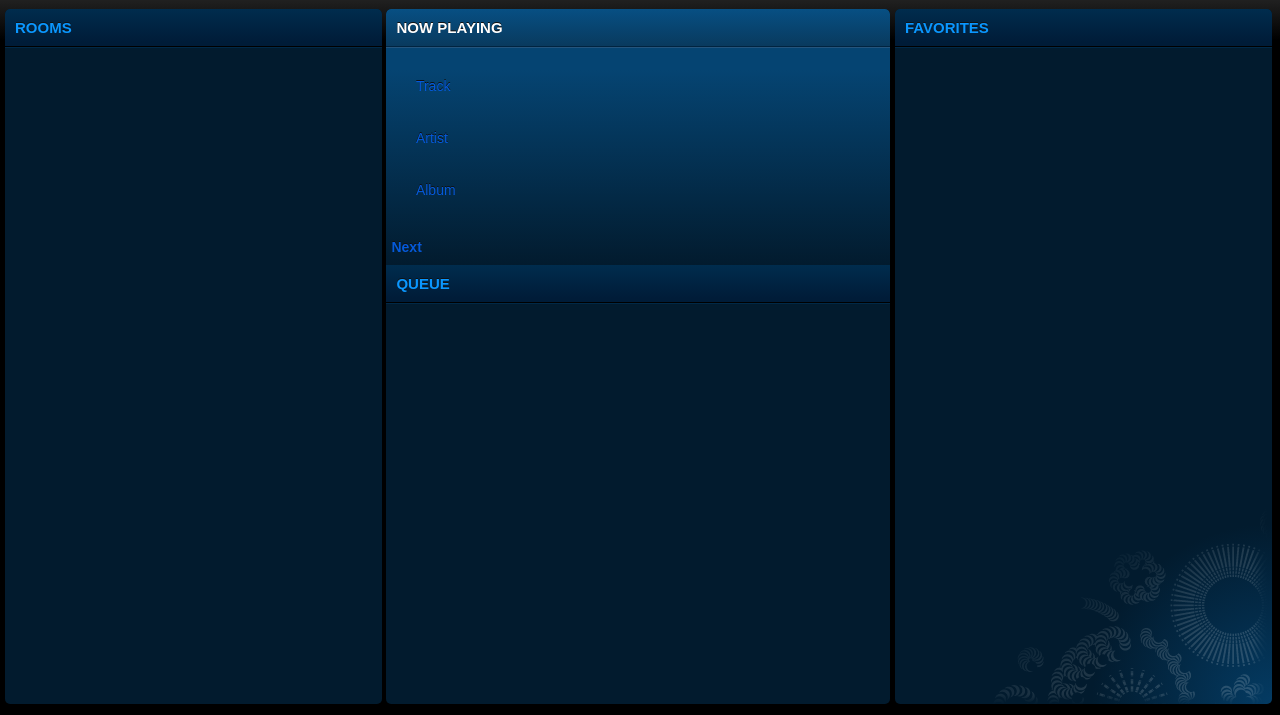
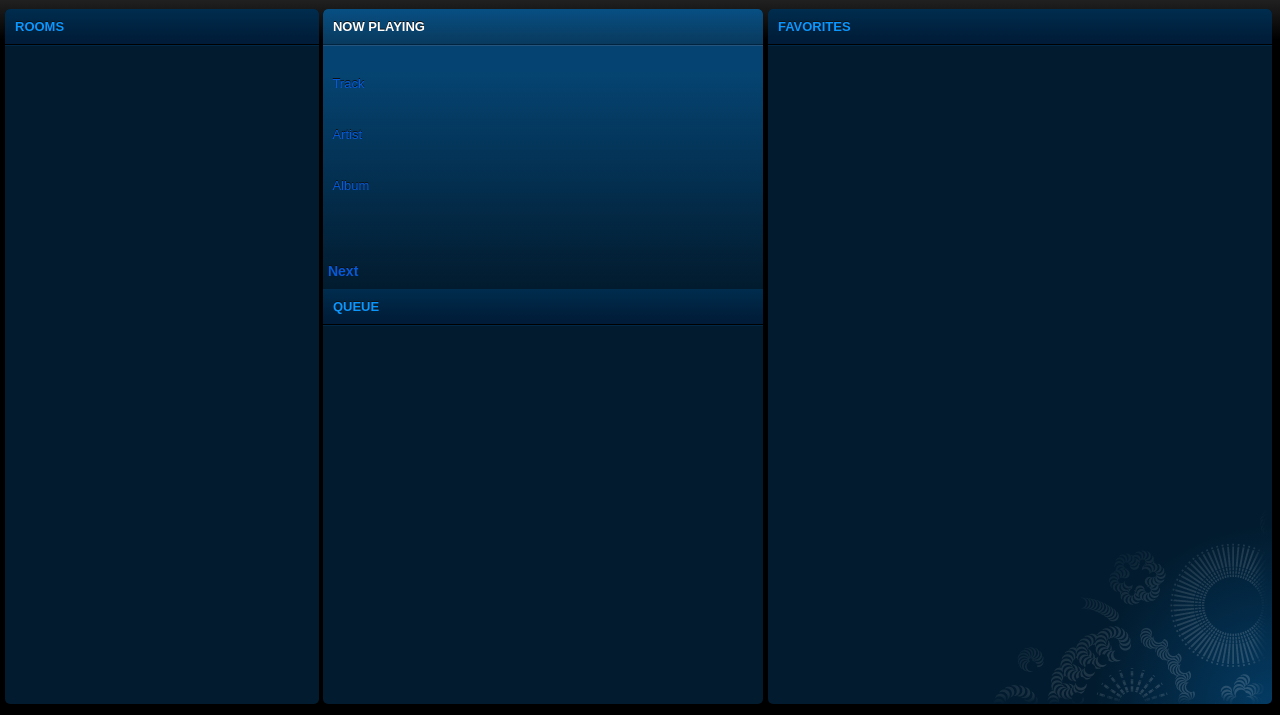
Before and after one commit to jishi/node-sonos-web-controller, a website: page static/index.html in a window 1280 px wide. Shown: the part 90-805 px from the top of the page. Drawn offline with nearby package versions, Linux system fonts and the light colour scheme; no server answers.

Commit message:
UI updates to match Sonos native UI

```diff
--- a/static/css/main.css
+++ b/static/css/main.css
@@ -4,6 +4,7 @@ body {
 	background-image: -webkit-linear-gradient(top, rgb(81,81,81) 30px, rgb(0,0,0) 130px);
 	background-image: -ms-linear-gradient(top, rgb(81,81,81) 30px, rgb(0,0,0) 130px);
 	margin: 5px 5px 0 5px;
+	color: #bbb;
 }
 
 ::-webkit-scrollbar {
@@ -138,7 +139,7 @@ h4 {
 	background-image: linear-gradient(top, #002C4D 2%, #001C38 90%);
 	margin: 0;
 	color: #0A97FF;
-	font-size: 15px;
+	font-size: 13px;
 }
 
 #status-container h4#now-playing {
@@ -189,16 +190,24 @@ h4 {
 #status-container #current-track-info div,
 #status-container #current-radio-info div  {
 	padding-top: 20px;
-	padding-left: 20px;
-	padding-bottom: 1px;
+	padding-bottom: 30px;
 	width: calc(100% - 220px);
 	overflow: hidden;
 	word-wrap: nowrap;
 }
 
-#status-container img {
-	max-height: 180px;
-	max-width: 180px;
+#status-container div#current-track-info {
+	perspective: 600px;
+}
+
+#status-container img#current-track-art {
+	max-height: 160px;
+	max-width: 160px;
+	margin-top: 5px;
+	transform: rotateY(45deg);
+	-webkit-box-reflect: below 0
+		-webkit-gradient(linear, left top, left bottom, from(transparent), color-stop(0.75, transparent), to(rgba(255, 255, 255, 0.5)));
+
 }
 
 #status-container #current-track-info div p,
@@ -216,7 +225,7 @@ h4 {
 #status-container h6 {
 	color: rgb(4,90,218);
 	font-weight: normal;
-	font-size: 14px;
+	font-size: 13px;
 	margin: 0;
 }
 
@@ -229,7 +238,7 @@ h4 {
 
 #status-container p {
 	margin: 0;
-	font-size: 14px;
+	font-size: 12px;
 }
 
 /* rounded containers */
@@ -249,8 +258,7 @@ h4 {
 #zone-container,
 #status-container,
 #music-sources-container {
-	width: -webkit-calc((100% - 15px) / 3);
-	width: calc(40% - 4px);
+	width: calc(25% - 4px);
 	display: inline-block;
 	height: 100%;
 	height: calc(100vh - 105px);
@@ -259,9 +267,14 @@ h4 {
 	overflow: hidden;
 }
 
-#zone-container,
+#zone-container {
+	width: calc(25% - 4px);
+}
+#status-container {
+	width: calc(35% - 4px);
+}
 #music-sources-container {
-	width: calc(30% - 4px);
+	width: calc(40% - 4px);
 }
 
 #zone-container h4,
@@ -507,7 +520,7 @@ h4 {
 	margin: 0;
 	padding: 0;
 	padding: 1px 0 1px 0;
-	font-size: 14px;
+	font-size: 12px;
 	width: 100%;
 	transition: all 0.15s;
 }
@@ -555,7 +568,7 @@ h4 {
 
 #favorites-container li span {
 	padding: 3px;
-	line-height: 22px;
+	line-height: 40px;
 }
 
 #queue-container {
```
